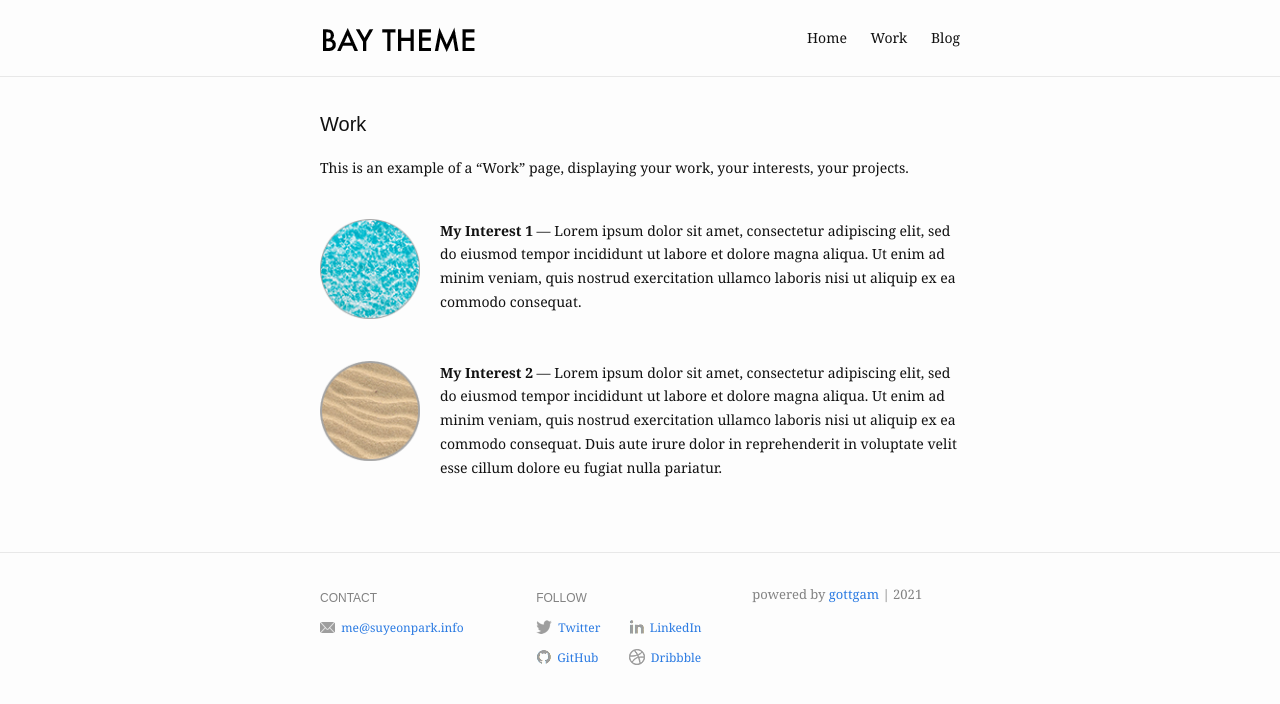
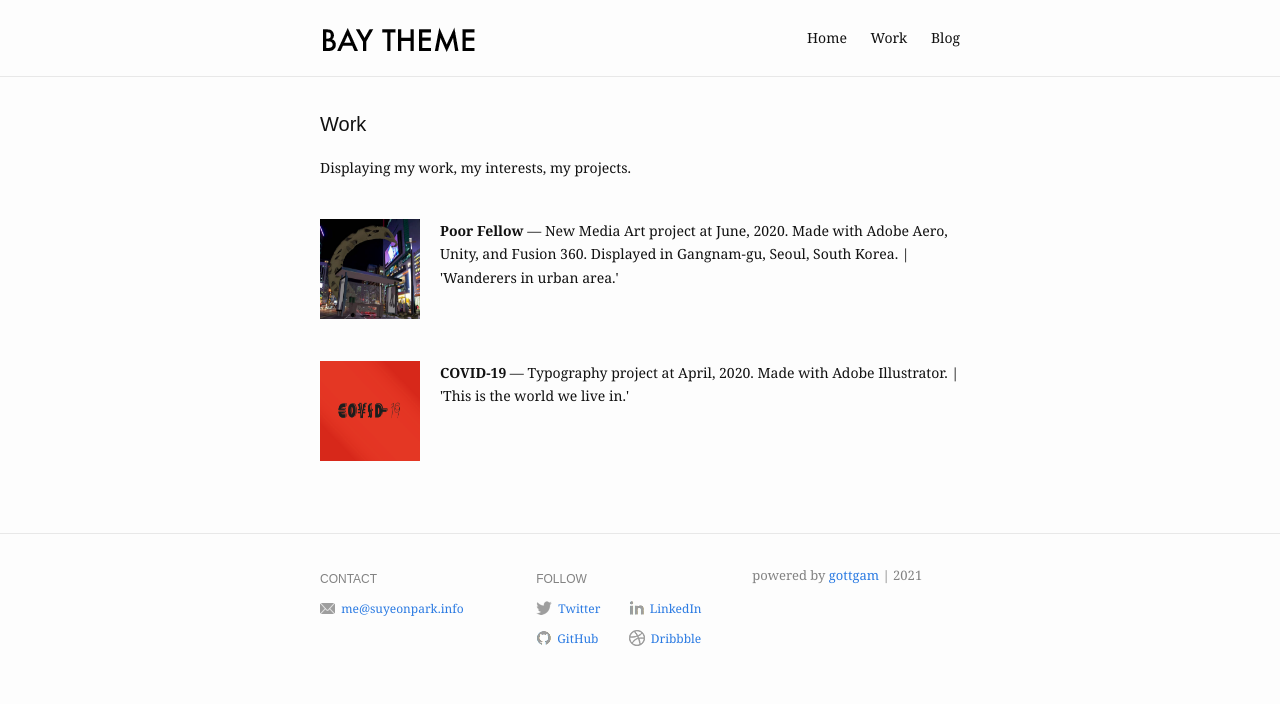
Before and after one commit to gottgam/gottgam.github.io, a Jekyll site: the page built from work.md, in a window 1280 px wide. Shown: the top 704 px of the page. Built offline with Jekyll 4.4.1, drawn with Linux system fonts in a browser that asks for light colours.

Commit message:
Update work.md

```diff
--- a/work.md
+++ b/work.md
@@ -3,18 +3,18 @@ layout: work
 title: Work
 slug: /work
 items:
-  - title: My Interest 1
+  - title: Poor Fellow
     image:
-      src: /assets/img/work/water.png
-      alt: water
-    description: Lorem ipsum dolor sit amet, consectetur adipiscing elit, sed do eiusmod tempor incididunt ut labore et dolore magna aliqua. Ut enim ad minim veniam, quis nostrud exercitation ullamco laboris nisi ut aliquip ex ea commodo consequat.
-  - title: My Interest 2
+      src: /assets/img/work/poor-fellow.png
+      alt: Poor Fellow by Cameron Park
+    description: New Media Art project at June, 2020. Made with Adobe Aero, Unity, and Fusion 360. Displayed in Gangnam-gu, Seoul, South Korea. | 'Wanderers in urban area.'
+  - title: COVID-19
     image:
-      src: /assets/img/work/sand.png
-      alt: sand
-    description: Lorem ipsum dolor sit amet, consectetur adipiscing elit, sed do eiusmod tempor incididunt ut labore et dolore magna aliqua. Ut enim ad minim veniam, quis nostrud exercitation ullamco laboris nisi ut aliquip ex ea commodo consequat. Duis aute irure dolor in reprehenderit in voluptate velit esse cillum dolore eu fugiat nulla pariatur.
+      src: /assets/img/work/COVID-19.png
+      alt: COVID-19 by Cameron Park
+    description: Typography project at April, 2020. Made with Adobe Illustrator. | 'This is the world we live in.'
 ---
 
-This is an example of a "Work" page, displaying your work, your interests, your projects.
+Displaying my work, my interests, my projects.
 <br />
 <br />
```
